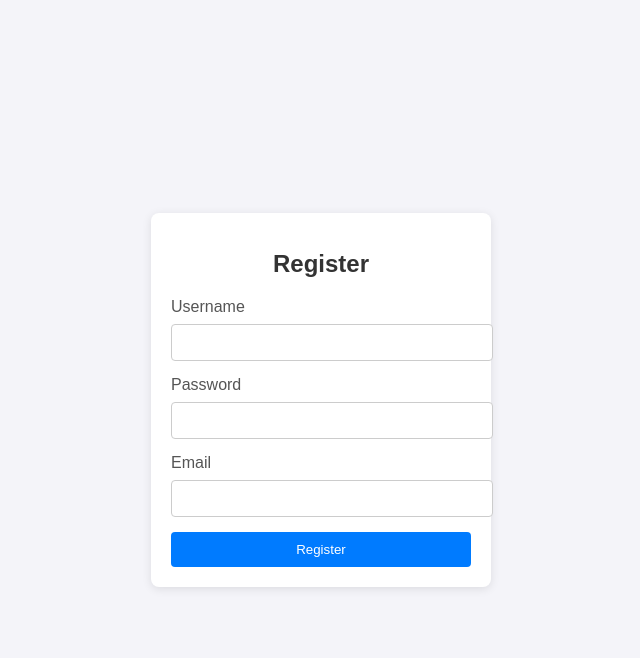
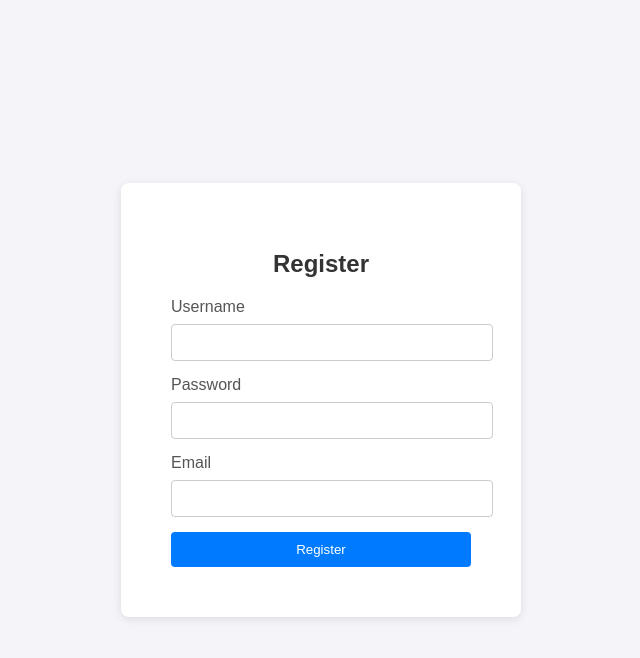
Before and after one commit to Likith2202/Simpleregisteration, a Flask app: page / in a window 1280 px wide. Shown: the top 658 px of the page, without its empty margins (319-959 px from the left). Run offline with Flask 3, Linux system fonts and the light colour scheme.

Commit message:
Updated Frontend code

```diff
--- a/static/style.css
+++ b/static/style.css
@@ -11,7 +11,7 @@ body {
 
 .form-container {
     background: #fff;
-    padding: 20px;
+    padding: 50px;
     border-radius: 8px;
     box-shadow: 0 2px 10px rgba(0, 0, 0, 0.1);
     width: 300px;
```
